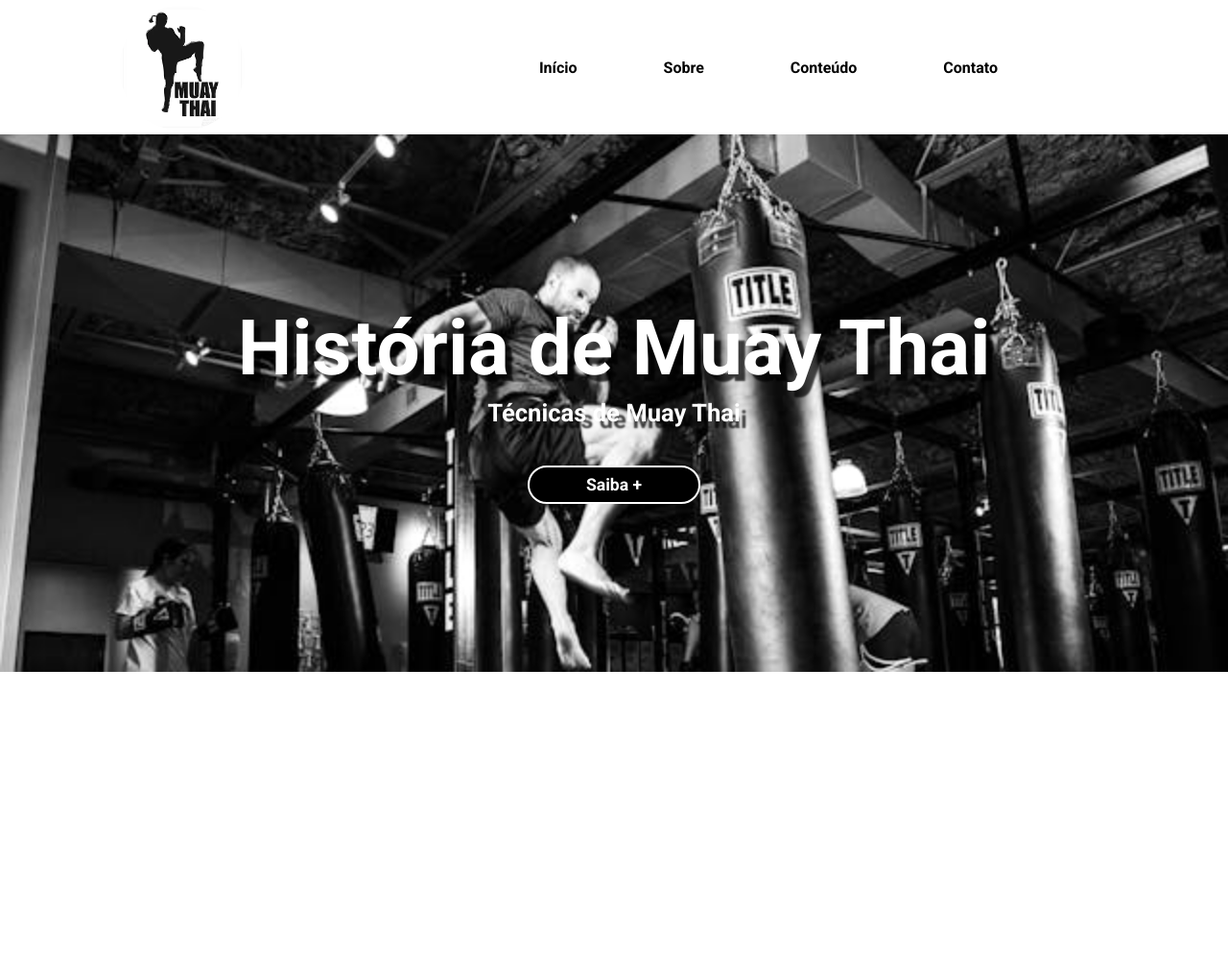
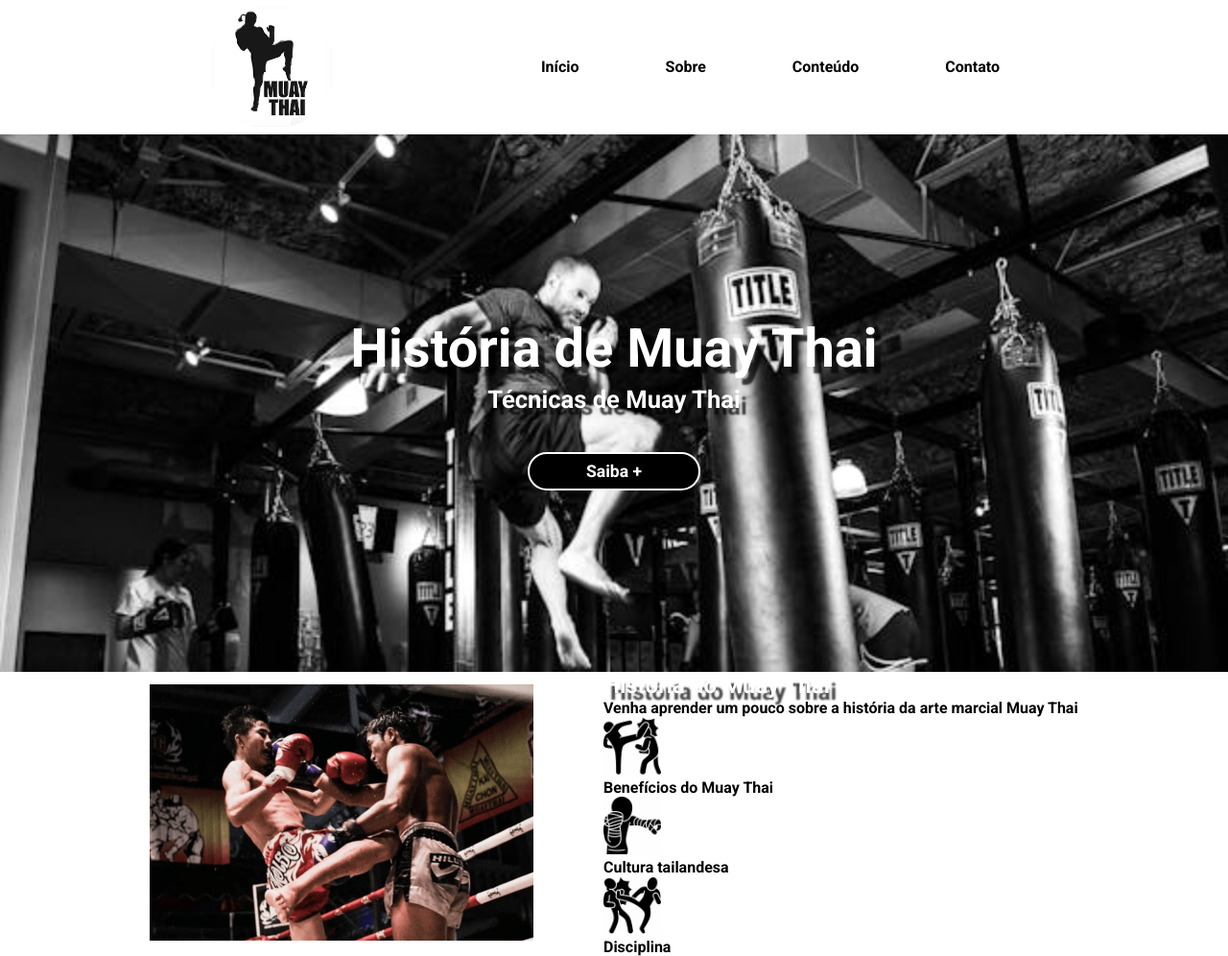
Before and after one commit to Davicouto530/MuayThai, a plain HTML site: page index.html in a window 1280 px wide. Shown: the whole page at 96% size. Before the commit the page ends 800 px from the top, so only its background shows below. Drawn offline with Linux system fonts and the light colour scheme.

Commit message:
Fazendo as imagens de destaque no site!

```diff
--- a/index.html
+++ b/index.html
@@ -1,5 +1,6 @@
 <!DOCTYPE html>
 <html lang="pt-br">
+
 <head>
     <meta charset="UTF-8">
     <meta name="viewport" content="width=device-width, initial-scale=1.0">
@@ -8,10 +9,12 @@
     <link rel="shortcut icon" href="img/13466551.png" type="image/x-icon">
     <link rel="stylesheet" href="style.css">
 </head>
+
 <body>
     <!--Cabeçalho-->
-    <header class="container">
+    <header>
 
+        <div class="container">
             <!--Logotipo-->
             <div id="logo">
                 <img class="img-logo" src="img/logotipo2.webp" alt="Logotipo Muay thai">
@@ -28,6 +31,7 @@
                     <li><a href="#">Contato</a></li>
                 </ul>
             </nav>
+        </div>
     </header>
 
     <!--Conteúdo principal-->
@@ -41,8 +45,42 @@
 
         <a class="botao" target="_blank" href="https://github.com/Davicouto530">Saiba +</a>
 
-
+        <!--Seção de destaque-->
 
     </main>
+
+    <section id="destaque">
+        <div class="container">
+
+            <!--Imagem de destaque-->
+            <div id="imagemDestaque">
+                <img src="img/imagem-banner.png" alt="">
+            </div>
+
+            <!--Texto de destaque-->
+            <div id="textoDestaque">
+                <h2>História do Muay Thai</h2>
+
+                <p>Venha aprender um pouco sobre a história da arte marcial Muay Thai</p>
+
+                <div class="topicos">
+                    <img class="icon-destaque" src="img/icon-mauythai.png" alt="">
+
+                    <p>Benefícios do Muay Thai</p>
+                </div>
+                <div class="topicos">
+                    <img class="icon-destaque" src="img/icon-mauythai2.png" alt="">
+
+                    <p>Cultura tailandesa</p>
+                </div>
+                <div class="topicos">
+                    <img class="icon-destaque" src="img/icon-muaythai3.png" alt="">
+
+                    <p>Disciplina</p>
+                </div>
+            </div>
+        </div>
+    </section>
 </body>
+
 </html>
--- a/style.css
+++ b/style.css
@@ -22,13 +22,15 @@
 
 body {
     font-family: "Roboto", sans-serif;
-    font-size: 1em; /* "em" é responsivo, e "1em" é o (tamanho padrão)*/
+    font-size: 1em;
+    /* "em" é responsivo, e "1em" é o (tamanho padrão)*/
     font-weight: 600;
     font-style: normal;
 }
 
 .container {
-    margin: 0 auto; /*Centraliza o bloco no meio*/
+    margin: 0 auto;
+    /*Centraliza o bloco no meio*/
     display: flex;
     justify-content: space-between;
     align-items: center;
@@ -49,6 +51,10 @@ body {
     margin-top: 10px;
 }
 
+.icon-destaque {
+    width: 60px;
+}
+
 /*---------------Breakpoints---------------*/
 
 /*Smartphone Portrait*/
@@ -59,7 +65,7 @@ body {
     height: 100px;
 }
 
-    #logo img{
+#logo img {
     width: 90px;
     height: 90px;
     margin: 5px 0px 0px 5px;
@@ -89,13 +95,16 @@ body {
 }
 
 nav ul {
-        height: 100vh; /*100vh - 100% da tela em pé*/
+    height: 100vh;
+    /*100vh - 100% da tela em pé*/
     background-color: rgba(0, 0, 0, 0.904);
-        list-style: none; /*Remover bolinhas*/
+    list-style: none;
+    /*Remover bolinhas*/
     width: 50%;
     position: fixed;
     top: 100px;
-        left: -50%; /*Fazendo o menu hambúrguer*/
+    left: -50%;
+    /*Fazendo o menu hambúrguer*/
     transition: 0.5s;
     z-index: 2;
 }
@@ -124,7 +133,8 @@ body {
     align-items: center;
 }
 
-    main h1, h2 {
+main h1,
+h2 {
     color: var(--branco);
     text-shadow: 7px 7px 2px rgba(0, 0, 0, 0.74);
 }
@@ -148,8 +158,10 @@ body {
     #logo img {
         margin: 5px 0px 0px 5px;
     }
+
     .container {
         max-width: 540px;
+        justify-content: space-between;
     }
 
     main {
@@ -163,9 +175,11 @@ body {
 /*Tablet Portrait*/
 
 @media (min-width: 768px) {
+
     /*Cabeçalho*/
     .container {
         max-width: 720px;
+        justify-content: space-between;
     }
 
     header {
@@ -197,9 +211,11 @@ body {
 /*Tablet Landscape*/
 
 @media (min-width: 992px) {
+
     /*Cabeçalho*/
     .container {
         max-width: 960px;
+        justify-content: space-between;
     }
 }
 
@@ -210,6 +226,7 @@ body {
 @media (min-width: 1200px) {
     .container {
         max-width: 1040px;
+        justify-content: space-around;
     }
 
     /*Cabeçalho*/
@@ -218,7 +235,7 @@ body {
     }
 
     #logo img {
-        margin: 5px 0px 0px 5px;
+        margin: 5px 0px 0px 0px;
         width: 130px;
         height: 130px;
     }
@@ -230,7 +247,6 @@ body {
 
     nav ul {
         width: 100%;
-        margin-right: 100px;
         height: auto;
         position: static;
         background-color: transparent;
@@ -248,8 +264,11 @@ body {
     }
 
     nav ul li a:hover {
-        color: var(--vermelho);
-        transition: 0.3s;
+        color: var(--branco);
+        background-color: black;
+        padding: 10px;
+        border-radius: 7px;
+        transition: 0.4s;
     }
 
     /*Banner*/
@@ -259,8 +278,9 @@ body {
     }
 
     main h1 {
-        font-size: 5em;
+        font-size: 3.5em;
     }
+
 }
 
 /*-----------------------------------------*/
```
Also changed, not shown: img/icon-mauythai.png (added), img/icon-mauythai2.png (added), img/icon-muaythai3.png (added). Lines whose indentation alone changed are shown as unchanged.
